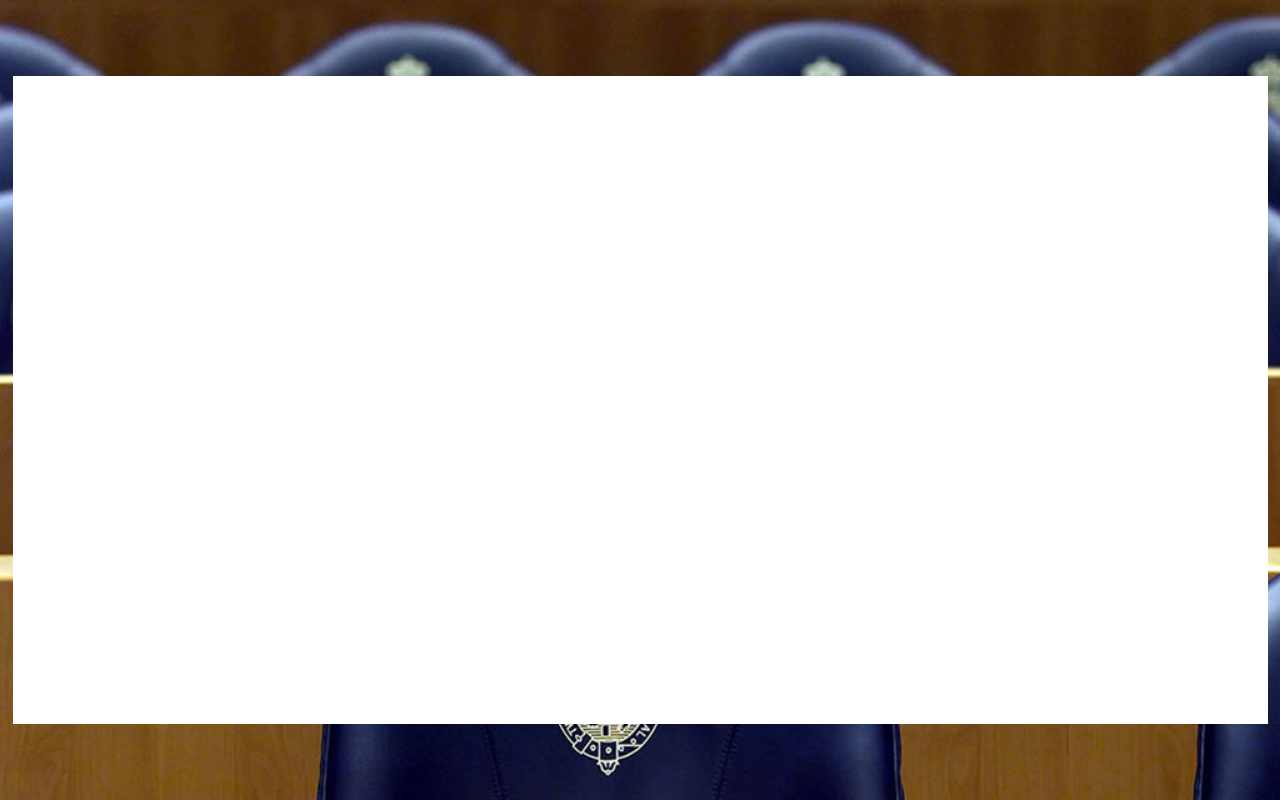
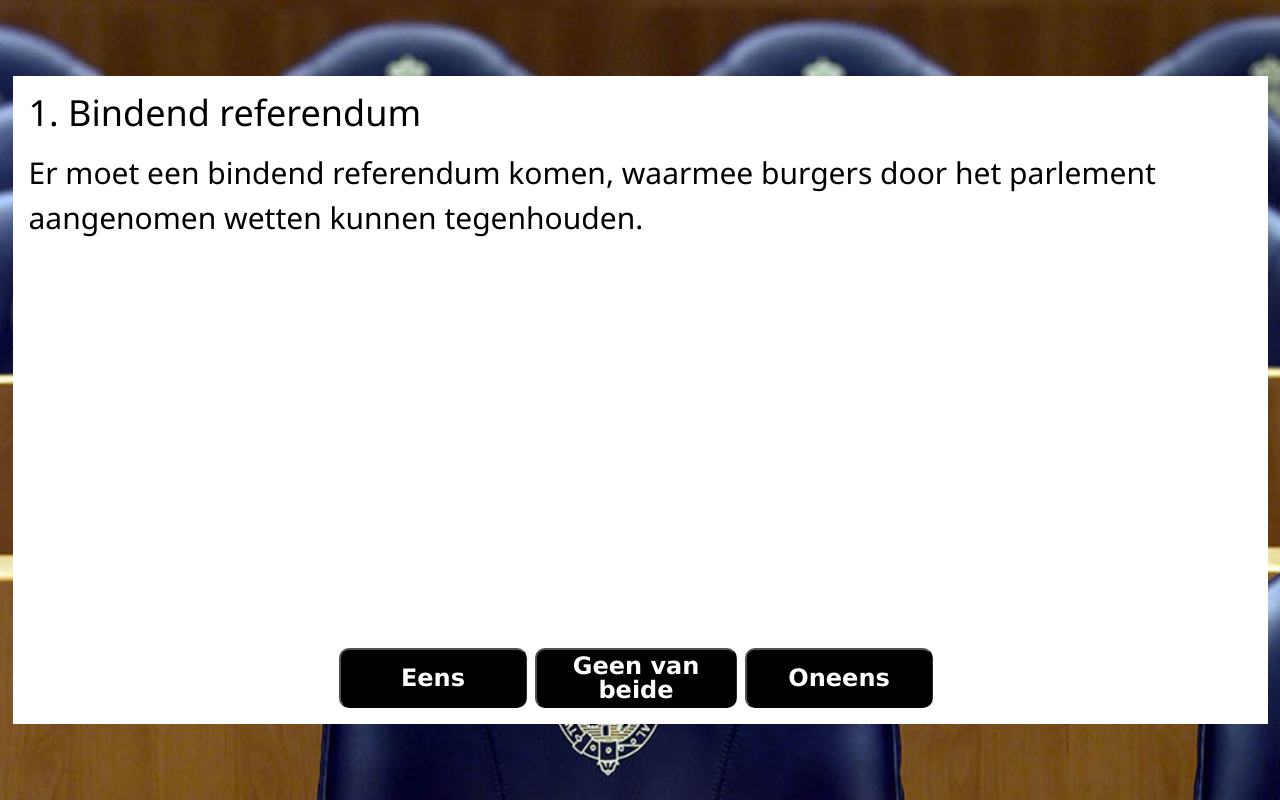
Before and after one commit to TvanEert/Front-End-challenge, a plain HTML site: page Index.html in a window 1280 px wide. Both pictures are taken after a click on the button "Start". Drawn offline with Linux system fonts and the light colour scheme.

Commit message:
v.2 Date : 14/02/20

```diff
--- a/Index.html
+++ b/Index.html
@@ -16,14 +16,25 @@
             Test uw politieke voorkeur aan de hand van 30 stellingen!
           </h2>
         </div>
-        <button
-          id="startBtn"
-          class="btn w3-display-bottommiddle w3-margin-bottom"
-        >
+        <button id="startBtn" class="btnStyle w3-hover-blue w3-display-bottommiddle w3-margin-bottom">
           Start
         </button>
       </div>
+      <div class="mainP">
+        <div class="mainPageBtns w3-display-bottommiddle">
+          <button id="proBtn" class="btnStyle btnUpdate w3-hover-blue  w3-margin-bottom">
+            Eens
+          </button>
+          <button id="noneBtn" class="btnStyle btnUpdate w3-hover-blue  w3-margin-bottom">
+            Geen van beide
+          </button>
+          <button id="contraBtn" class="btnStyle btnUpdate w3-hover-blue  w3-margin-bottom">
+            Oneens
+          </button>
+        </div>
+      </div>
     </div>
+    <script src="js/data.js"></script>
     <script src="js/app.js"></script>
   </body>
 </html>
--- a/css/master.css
+++ b/css/master.css
@@ -28,7 +28,7 @@ body {
   top: 15vh;
   left: 1vw;
 }
-.btn {
+.btnStyle {
   display: inline-block;
   background-color: black;
   height: 60px;
@@ -39,6 +39,10 @@ body {
   font-weight: bold;
   line-height: 24px;
   color: white;
-  border-radius: 5px;
+  border-radius: 10px;
   cursor: pointer;
 }
+
+.mainPageBtns {
+  display: none;
+}
--- a/js/app.js
+++ b/js/app.js
@@ -1,6 +1,36 @@
 let startBtn = document.querySelector("#startBtn");
 let startPage = document.querySelector(".startP");
+let mainPage = document.querySelector(".mainP");
+let mainPageBtns = document.querySelector(".mainPageBtns");
+let title = document.createElement("h1");
+let question = document.createElement("h2");
+let proBtn = document.querySelector("#proBtn");
+let noneBtn = document.querySelector("#noneBtn");
+let contraBtn = document.querySelector("#contraBtn");
+
+let counter = 0;
+let questionNum = 1;
 
 startBtn.addEventListener("click", () => {
   startPage.innerHTML = "";
+  initMainP();
 });
+
+proBtn.addEventListener("click", () => {
+  updateQuestion();
+});
+
+function initMainP() {
+  mainPageBtns.style.display = "flex";
+  title.innerHTML = questionNum + ". " + subjects[0].title;
+  question.innerHTML = subjects[0].statement;
+  mainPage.insertBefore(title, mainPageBtns);
+  mainPage.insertBefore(question, mainPageBtns);
+}
+
+function updateQuestion() {
+  counter++;
+  questionNum++;
+  title.innerHTML = questionNum + ". " + subjects[counter].title;
+  question.innerHTML = subjects[counter].statement;
+}
--- /dev/null
+++ b/js/data.js
@@ -0,0 +1,148 @@
+var subjects = [
+  {
+    title: "Bindend referendum",
+    statement:
+      "Er moet een bindend referendum komen, waarmee burgers door het parlement aangenomen wetten kunnen tegenhouden.",
+    parties: [
+      {
+        name: "PVV",
+        position: "pro",
+        opinion: "Geen toelichting gegeven"
+      },
+      {
+        name: "SP",
+        position: "pro",
+        opinion:
+          "Directe inspraak en zeggenschap van mensen maakt onze democratie sterker en de besluiten beter. In plaats van een raadgevend referendum willen we zo snel mogelijk een correctief referendum, zodat de bevolking ook tussen de verkiezingen door de gekozen vertegenwoordigers kan corrigeren, zowel bij lokale, nationale als Europese onderwerpen."
+      },
+      {
+        name: "D66",
+        position: "pro",
+        opinion:
+          "D66 wil de democratische controle moderniseren. Daarom wil D66 kiezers een noodrem geven met de mogelijkheid om via een correctief bindend referendum wetsvoorstellen tegen te houden, nadat het parlement deze heeft aangenomen. Dit correctief bindend referendum omvat geen internationale verdragen."
+      },
+      {
+        name: "GroenLinks",
+        position: "pro",
+        opinion:
+          "Wij willen experimenteren met nieuwe vormen van directe democratie. Wij werken daarom aan alternatieve modellen om burgers te betrekken en hechten vooral aan het uitwisselen van argumenten en samen zoeken naar oplossingen. Tot dan steunen wij het referendum om burgers meer invloed te geven."
+      }
+    ]
+  },
+  {
+    title: "Maatschappelijke dienstplicht",
+    statement:
+      "Er moet een maatschappelijke dienstplicht voor jongeren komen. Zij kunnen dan dienen in het leger, bij de politie of in de zorg.",
+    parties: [
+      {
+        name: "PVV",
+        position: "pro",
+        opinion: "Geen toelichting gegeven"
+      },
+      {
+        name: "SP",
+        position: "contra",
+        opinion:
+          "De SP is voorstander van een maatschappelijke stage voor jongeren binnen het onderwijs om kennis te maken met de maatschappij, bijvoorbeeld in zorg of onderwijs. Een maatschappelijke dienstplicht voor langere tijd buiten het onderwijs gaat echter veel te ver, zal veel kosten en weinig opleveren. Belangrijke maatschappelijke taken moeten worden verricht door mensen die daar gemotiveerd en goed opgeleid voor zijn,"
+      },
+      {
+        name: "D66",
+        position: "contra",
+        opinion:
+          "Natuurlijk is het mooi als jongeren zich willen inzetten voor de maatschappij, maar dat is het juist als zij er zÃ©lf voor kiezen. Daarom wil D66 dit niet verplicht stellen. Scholen kunnen kiezen voor het aanbieden van een maatschappelijke stage, maar dat moet niet door de overheid worden opgelegd."
+      },
+      {
+        name: "GroenLinks",
+        position: "contra",
+        opinion:
+          "Mensen nemen op allerlei manieren deel aan de samenleving: door te werken, te leren, vrijwilligerswerk te doen, buren of familie te helpen. Een maatschappelijke dienstplicht doet geen recht aan de verschillende manieren waarop mensen participeren en beperkt de individuele vrijheid te veel."
+      }
+    ]
+  },
+  {
+    title: "Anoniem solliciteren",
+    statement:
+      "Om discriminatie op basis van de naam te voorkomen, moet anoniem solliciteren bij de overheid en bij openbare instellingen de regel worden.",
+    parties: [
+      {
+        name: "D66",
+        position: "pro",
+        opinion:
+          "Nederlanders met een niet-westerse achtergrond zijn drie keer vaker werkloos dan Nederlanders met een westerse achtergrond. D66 wil dit verschil terugdringen. EÃ©n van de maatregelen die D66 wil nemen is het opzetten van experimenten met neutrale sollicitatie- en promotieprocedures."
+      },
+      {
+        name: "GroenLinks",
+        position: "pro",
+        opinion:
+          "Waar het gaat om vacatures van de overheid wordt anoniem solliciteren de norm. GroenLinks wil dat de overheid een goede afspiegeling vormt van de samenleving, zeker bij publieke topfuncties. "
+      },
+      {
+        name: "PVV",
+        position: "contra",
+        opinion: "Geen toelichting gegeven"
+      },
+      {
+        name: "SP",
+        position: "contra",
+        opinion:
+          "Discriminatie  moet fel bestreden worden in alle delen van de maatschappij. Experimenten met anoniem solliciteren uitbreiden is daarom een goed idee. Dit algeheel doorvoeren gaat nu echter een stap te ver. Bovendien zit anoniem solliciteren ook een actief diversiteitsbeleid juist in de weg."
+      }
+    ]
+  },
+  {
+    title: "Groepsbelediging",
+    statement:
+      "Belediging van groepen op grond van ras, godsdienst of geaardheid moet niet langer strafbaar zijn.",
+    parties: [
+      {
+        name: "PVV",
+        position: "pro",
+        opinion: "Geen toelichting gegeven"
+      },
+      {
+        name: "SP",
+        position: "contra",
+        opinion:
+          "De strafbaarheid op belediging van groepen blijkt in de praktijk een nuttig middel om bijvoorbeeld antisemitisme of religieuze haatoproepen tegen homoseksuelen tegen te gaan."
+      },
+      {
+        name: "D66",
+        position: "contra",
+        opinion:
+          "D66 is voor vrije meningsuiting maar vindt dat het opzettelijk beledigen, discrimineren en haat zaaien tegen mensen vanwege het behoren tot een bepaalde bevolkingsgroep, niet past in onze samenleving."
+      },
+      {
+        name: "GroenLinks",
+        position: "contra",
+        opinion:
+          "Onze samenleving is de afgelopen vijftien jaar verruwd. Respectloos gedrag lijkt normaal te zijn geworden. GroenLinks stelt een harde grens: we pakken racisme en discriminatie keihard aan, zeker als het gekoppeld wordt aan geweld of het oproepen tot geweld, intimidatie en bedreigingen."
+      }
+    ]
+  }
+];
+
+var parties = [
+  {
+    name: "PVV",
+    secular: true,
+    size: 20,
+    long: "Partij voor de Vrijheid"
+  },
+  {
+    name: "D66",
+    secular: true,
+    size: 19,
+    long: "Democratie 66"
+  },
+  {
+    name: "GroenLinks",
+    secular: true,
+    size: 14
+  },
+  {
+    name: "SP",
+    secular: true,
+    size: 14,
+    long: "Socialistische Partij"
+  }
+];
```
